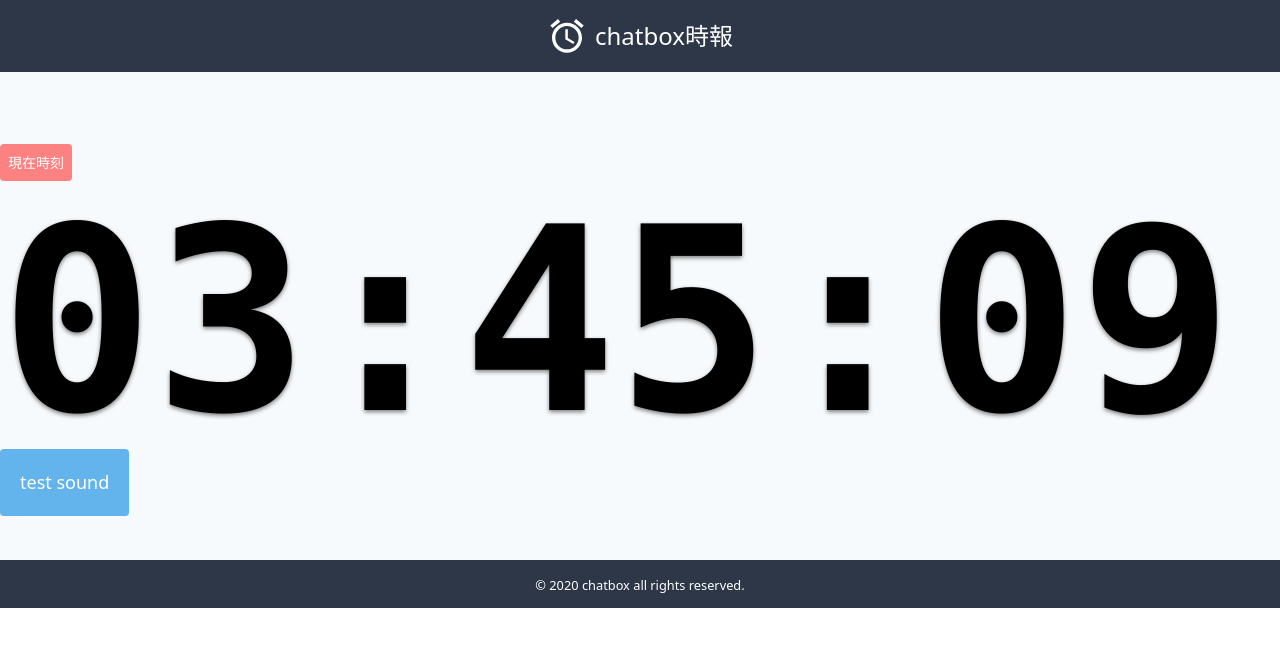
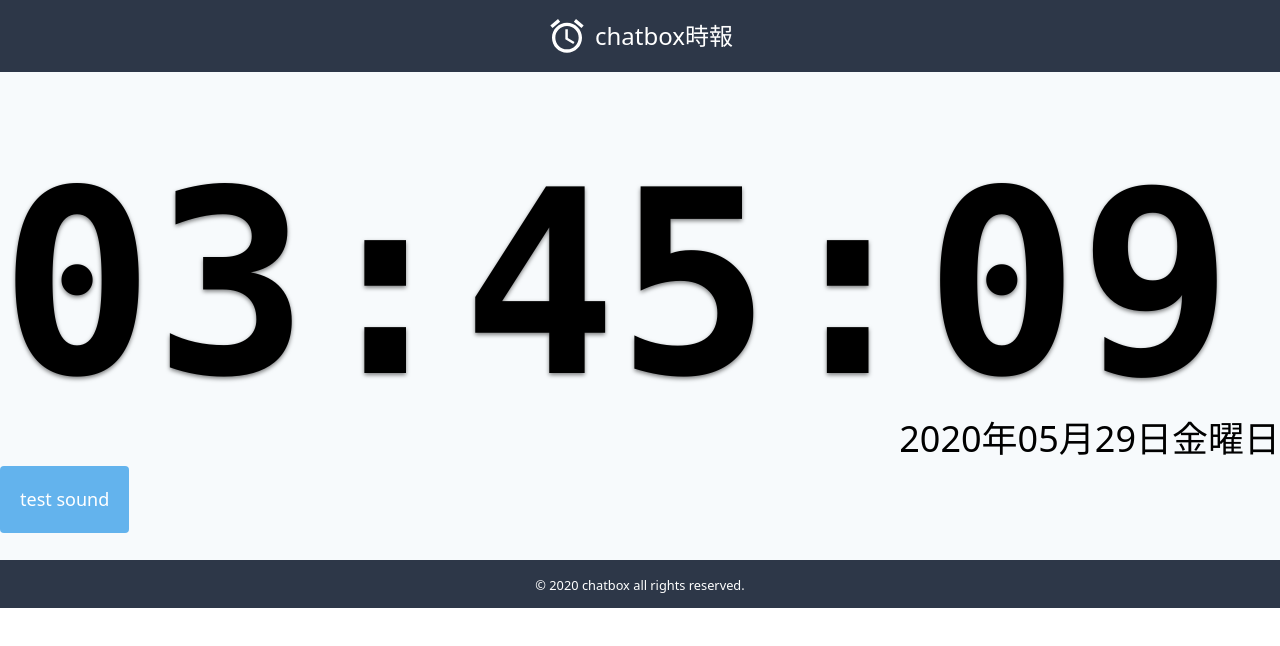
Before and after one commit to chatbox-inc/cb_joho, a Nuxt app: page / in a window 1280 px wide. Shown: the top 646 px of the page. Built offline with nearby package versions, Linux system fonts and the light colour scheme.

Commit message:
feature: add date info

```diff
--- a/pages/index.vue
+++ b/pages/index.vue
@@ -1,13 +1,11 @@
 <template>
   <div class="container mx-auto pt-12">
-    <h2 class="text-sm bg-red-400 inline-block p-2 text-white rounded">
-      現在時刻
-    </h2>
     <time
       class="text-huge leading-none select-none font-bold mt-3 block text-shadow font-mono"
     >
       {{ currenTime }}
     </time>
+    <p class="text-right text-4xl">{{ getDate }}</p>
     <button
       class="bg-blue-400 p-5 rounded text-white text-lg hover:bg-blue-600"
       @click.prevent="playSound"
@@ -26,6 +24,12 @@ export default {
       currenTime: null
     }
   },
+  computed: {
+    getDate() {
+      const date = this.$dayjs().format('YYYY年MM月DD日dddd')
+      return date
+    }
+  },
   mounted() {
     this.currenTime = this.setDate()
     setInterval(() => this.setDate(), 1000)
@@ -34,6 +38,7 @@ export default {
     setDate() {
       this.currenTime = this.$dayjs().format('HH:mm:ss')
     },
+
     playSound() {
       const audio = new Audio(sound)
       audio.play()
--- a/plugins/day.js
+++ b/plugins/day.js
@@ -1,4 +1,5 @@
 import dayjs from 'dayjs'
+import 'dayjs/locale/ja'
 
 dayjs.locale('ja')
 export default ({ app }, inject) => {
```
